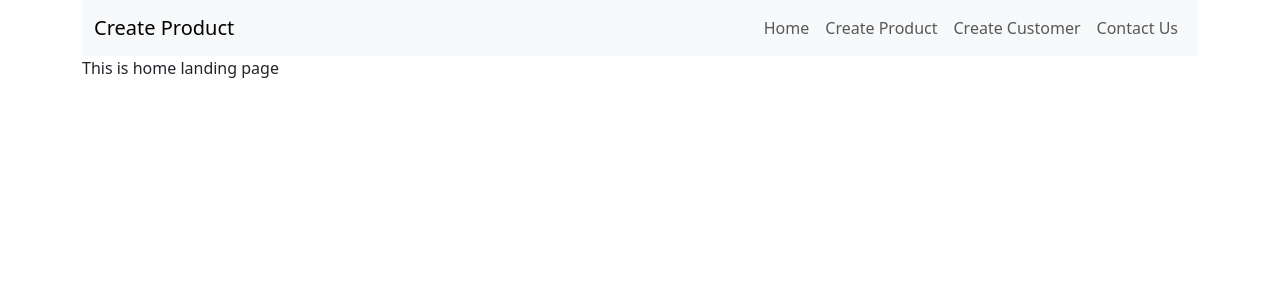
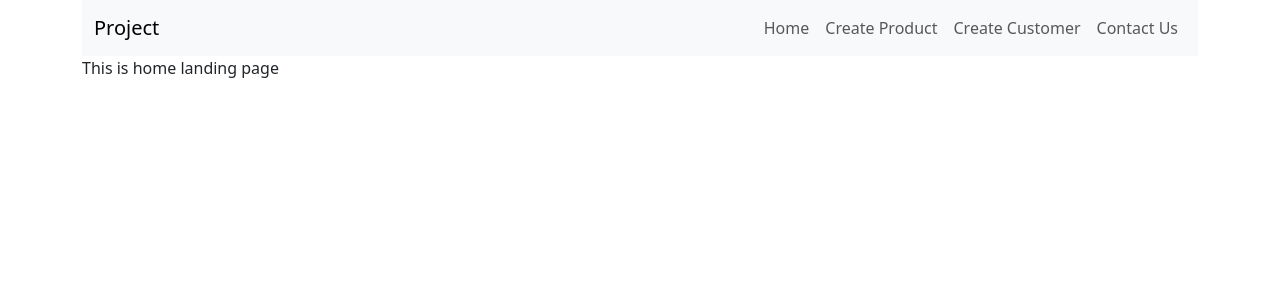
Before and after one commit to YuHanYuan0802/web-application-development, a PHP site: page /index.php in a window 1280 px wide. Shown: the top 300 px of the page. Run offline with PHP 8.4, Linux system fonts and the light colour scheme.

Commit message:
rename nav to project

```diff
--- a/project/menu/menu.php
+++ b/project/menu/menu.php
@@ -1,7 +1,7 @@
     <div class="page-header">
         <nav class="navbar navbar-expand-lg bg-body-tertiary">
             <div class="container-fluid d-flex">
-                <a class="navbar-brand" href="#">Create Product</a>
+                <a class="navbar-brand" href="#">Project</a>
                 <button class="navbar-toggler" type="button" data-bs-toggle="collapse" data-bs-target="#navbarNavAltMarkup" aria-controls="navbarNavAltMarkup" aria-expanded="false" aria-label="Toggle navigation">
                     <span class="navbar-toggler-icon"></span>
                 </button>
```
